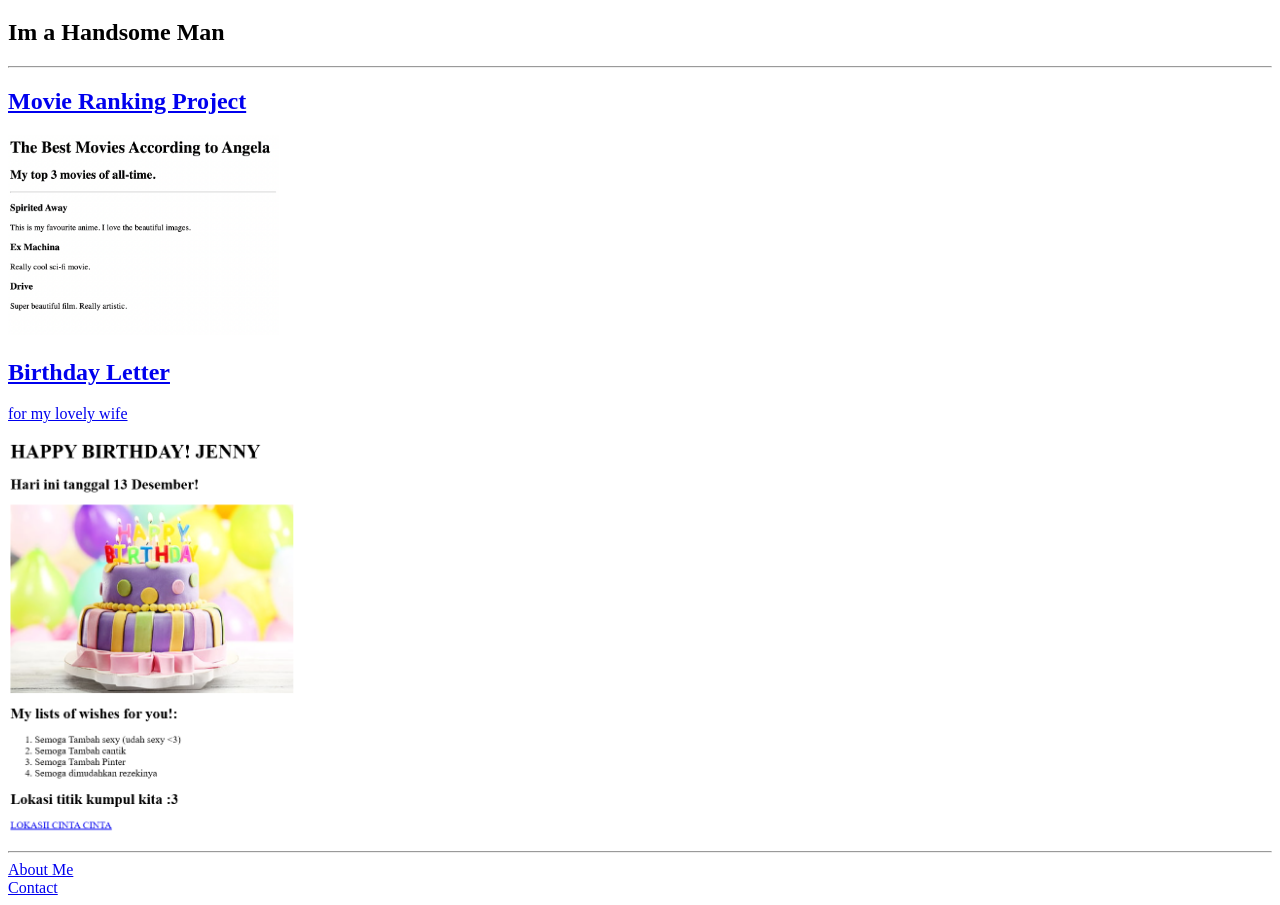
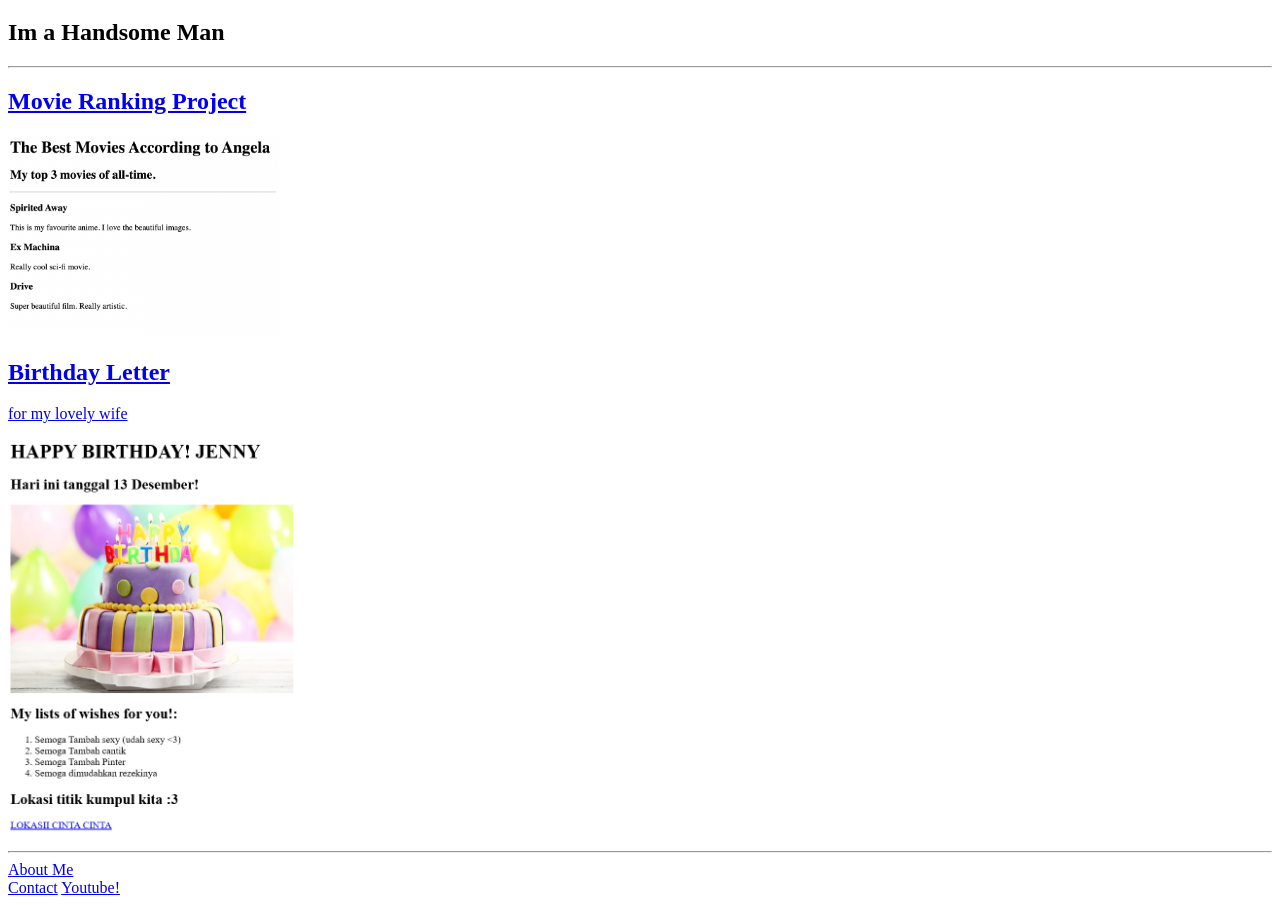
Before and after one commit to ninjacik/html-portofolio, a plain HTML site: page index.html in a window 1280 px wide. Shown: the part 61-966 px from the top of the page. Drawn offline with Linux system fonts and the light colour scheme.

Commit message:
Update index.html

```diff
--- a/index.html
+++ b/index.html
@@ -37,5 +37,6 @@ https://developer.mozilla.org/en-US/docs/Web/HTML/Element/img#attr-height -->
     <a href="./public/about.html">About Me</a>
     <br>
     <a href="./public/contact.html">Contact</a>
+    <a href="https://youtube.com/ninjacik">Youtube!</a>
  </body>
  </html>
```
